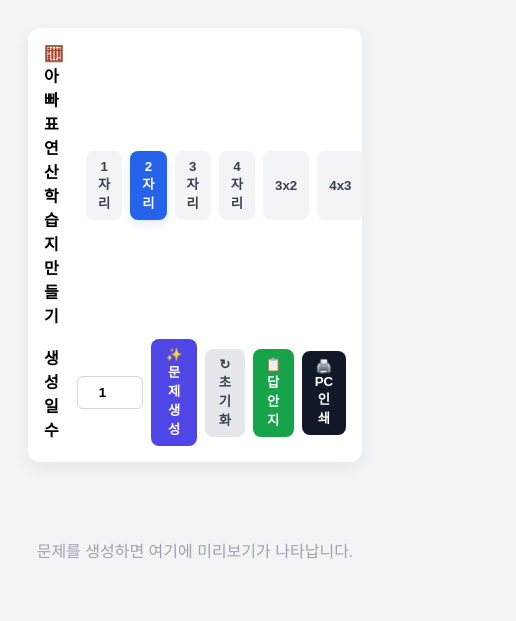
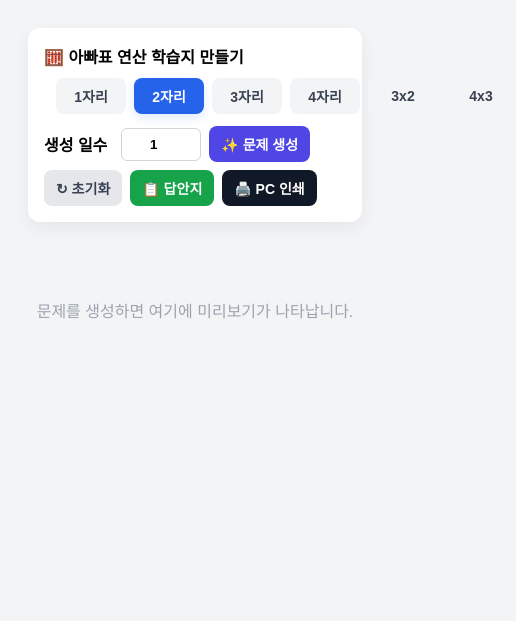
Before and after one commit to ansdnwls/math-worksheet, a plain HTML site: page index.html in a window 390 px wide. Shown: the whole page, 516 px wide, since content can reach past the window. Drawn offline with Linux system fonts and the light colour scheme.

Commit message:
Add files via upload

```diff
--- a/index.html
+++ b/index.html
@@ -20,6 +20,19 @@
   .control-row { display:flex; gap:12px; align-items:center; justify-content:space-between; flex-wrap:wrap; }
   .controls-left { display:flex; gap:10px; align-items:center; }
   .controls-right { display:flex; gap:8px; align-items:center; }
+
+  @media (max-width: 768px) {
+  .control-row,
+  .controls-left,
+  .controls-right {
+    flex-wrap: wrap;
+  }
+
+  .btn {
+    min-width: 70px;
+    font-size: 14px;
+  }
+}
 
   .btn { border:0; padding:8px 12px; border-radius:8px; cursor:pointer; font-weight:700; }
   .btn-diff { background:#f3f4f6; color:#374151; }
```
